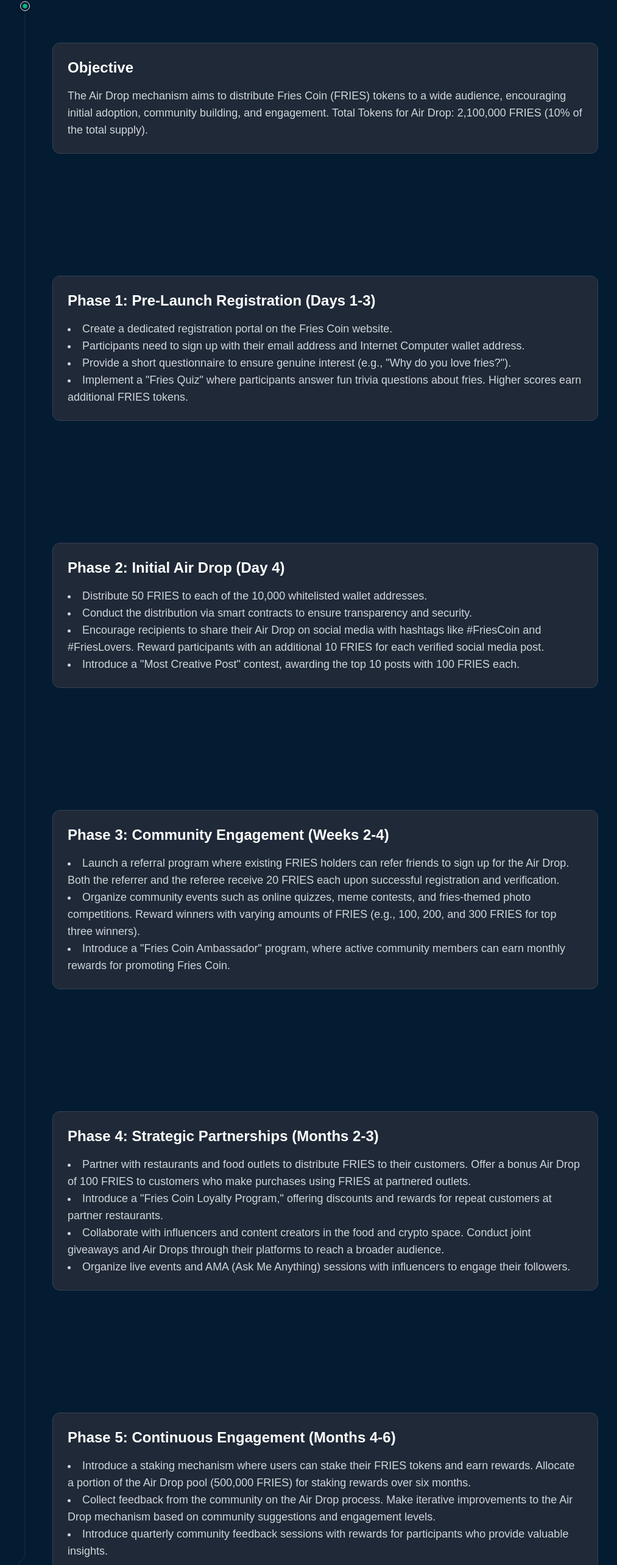
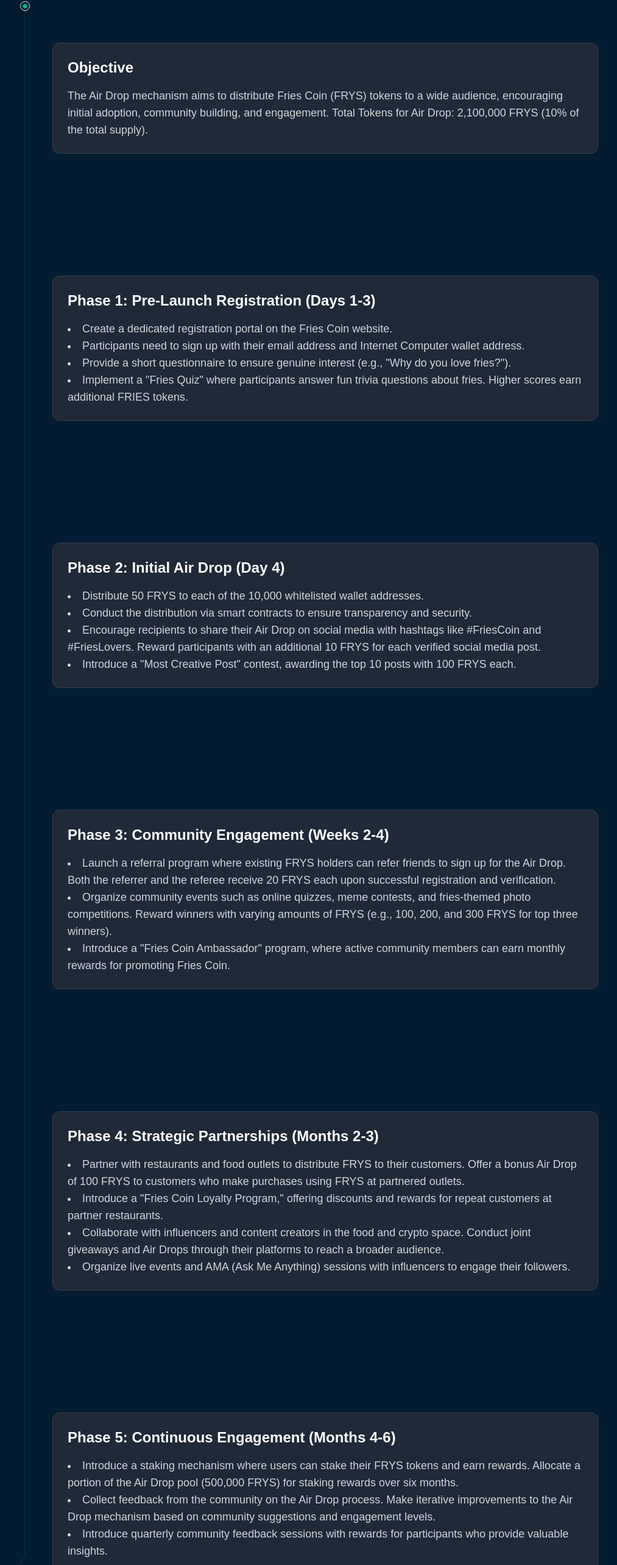
Before and after one commit to FRIES-COIN/FRIES-COIN, a React (Vite) app in the folder src/FRIES-COIN-frontend/: page /airdrops in a window 1280 px wide. Shown: the part 170-2736 px from the top of the page at 61% size, without its empty margins (106-1119 px from the left). Built offline with nearby package versions, Linux system fonts and the light colour scheme; no server answers; a web font is replaced by a local one.

Commit message:
changing $FRIES to $FRYS

```diff
--- a/src/FRIES-COIN-frontend/index.html
+++ b/src/FRIES-COIN-frontend/index.html
@@ -3,7 +3,7 @@
   <head>
     <meta charset="UTF-8" />
     <meta name="viewport" content="width=device-width" />
-    <title>$FRIES</title>
+    <title>$FRYS</title>
     <base href="/" />
     <link rel="icon" href="/favicon.ico" />
   </head>
--- a/src/FRIES-COIN-frontend/src/components/Airdrops.tsx
+++ b/src/FRIES-COIN-frontend/src/components/Airdrops.tsx
@@ -55,10 +55,10 @@ const Airdrops: React.FC = () => {
               translateZ={60}
               className="text-lg text-gray-300 font-rem"
             >
-              The Air Drop mechanism aims to distribute Fries Coin (FRIES)
+              The Air Drop mechanism aims to distribute Fries Coin (FRYS)
               tokens to a wide audience, encouraging initial adoption, community
               building, and engagement. Total Tokens for Air Drop: 2,100,000
-              FRIES (10% of the total supply).
+              FRYS (10% of the total supply).
             </CardItem>
           </CardBody>
         </CardContainer>
@@ -109,7 +109,7 @@ const Airdrops: React.FC = () => {
             >
               <ul className="list-disc list-inside mt-4 font-rem">
                 <li>
-                  Distribute 50 FRIES to each of the 10,000 whitelisted wallet
+                  Distribute 50 FRYS to each of the 10,000 whitelisted wallet
                   addresses.
                 </li>
                 <li>
@@ -119,12 +119,12 @@ const Airdrops: React.FC = () => {
                 <li>
                   Encourage recipients to share their Air Drop on social media
                   with hashtags like #FriesCoin and #FriesLovers. Reward
-                  participants with an additional 10 FRIES for each verified
+                  participants with an additional 10 FRYS for each verified
                   social media post.
                 </li>
                 <li>
                   Introduce a "Most Creative Post" contest, awarding the top 10
-                  posts with 100 FRIES each.
+                  posts with 100 FRYS each.
                 </li>
               </ul>
             </CardItem>
@@ -142,15 +142,15 @@ const Airdrops: React.FC = () => {
             <CardItem translateZ={60} className="text-lg text-gray-300">
               <ul className="list-disc list-inside mt-4 font-rem">
                 <li>
-                  Launch a referral program where existing FRIES holders can
+                  Launch a referral program where existing FRYS holders can
                   refer friends to sign up for the Air Drop. Both the referrer
-                  and the referee receive 20 FRIES each upon successful
+                  and the referee receive 20 FRYS each upon successful
                   registration and verification.
                 </li>
                 <li>
                   Organize community events such as online quizzes, meme
                   contests, and fries-themed photo competitions. Reward winners
-                  with varying amounts of FRIES (e.g., 100, 200, and 300 FRIES
+                  with varying amounts of FRYS (e.g., 100, 200, and 300 FRYS
                   for top three winners).
                 </li>
                 <li>
@@ -174,9 +174,9 @@ const Airdrops: React.FC = () => {
             <CardItem translateZ={60} className="text-lg text-gray-300">
               <ul className="list-disc list-inside mt-4 font-rem">
                 <li>
-                  Partner with restaurants and food outlets to distribute FRIES
-                  to their customers. Offer a bonus Air Drop of 100 FRIES to
-                  customers who make purchases using FRIES at partnered outlets.
+                  Partner with restaurants and food outlets to distribute FRYS
+                  to their customers. Offer a bonus Air Drop of 100 FRYS to
+                  customers who make purchases using FRYS at partnered outlets.
                 </li>
                 <li>
                   Introduce a "Fries Coin Loyalty Program," offering discounts
@@ -211,8 +211,8 @@ const Airdrops: React.FC = () => {
               <ul className="list-disc list-inside mt-4">
                 <li>
                   Introduce a staking mechanism where users can stake their
-                  FRIES tokens and earn rewards. Allocate a portion of the Air
-                  Drop pool (500,000 FRIES) for staking rewards over six months.
+                  FRYS tokens and earn rewards. Allocate a portion of the Air
+                  Drop pool (500,000 FRYS) for staking rewards over six months.
                 </li>
                 <li>
                   Collect feedback from the community on the Air Drop process.
@@ -242,19 +242,19 @@ const Airdrops: React.FC = () => {
             >
               <ul className="list-disc list-inside mt-4">
                 <li>
-                  Conduct a monthly lucky draw for all FRIES holders, with
-                  prizes ranging from 100 to 1,000 FRIES. Each transaction with
-                  FRIES counts as an entry into the draw, incentivizing usage.
+                  Conduct a monthly lucky draw for all FRYS holders, with
+                  prizes ranging from 100 to 1,000 FRYS. Each transaction with
+                  FRYS counts as an entry into the draw, incentivizing usage.
                 </li>
                 <li>
                   Allocate a portion of the Air Drop pool for charity
                   initiatives. Partner with global food charities to distribute
-                  FRIES to support food security and hunger relief efforts.
+                  FRYS to support food security and hunger relief efforts.
                 </li>
                 <li>
                   Launch educational campaigns to teach users about the Internet
-                  Computer blockchain and how to securely manage their FRIES
-                  tokens. Offer small FRIES rewards for completing educational
+                  Computer blockchain and how to securely manage their FRYS
+                  tokens. Offer small FRYS rewards for completing educational
                   modules and quizzes.
                 </li>
               </ul>
--- a/src/FRIES-COIN-frontend/src/components/FAQ.tsx
+++ b/src/FRIES-COIN-frontend/src/components/FAQ.tsx
@@ -2,11 +2,11 @@ import { PlaceholdersAndVanishInput } from "../components/ui/placeholders-and-va
 
 export default function FAQ() {
   const placeholders = [
-    "Why should I buy $FRIES?",
+    "Why should I buy $FRYS?",
     "What is a meme coin?",
-    "What is the utility of $FRIES Coin?",
-    "Does $FRIES have any airdrops mechanism?",
-    "Does $FRIES have any unique features?",
+    "What is the utility of $FRYS Coin?",
+    "Does $FRYS have any airdrops mechanism?",
+    "Does $FRYS have any unique features?",
   ];
 
   const handleChange = (e: React.ChangeEvent<HTMLInputElement>) => {
--- a/src/FRIES-COIN-frontend/src/components/Tokenomics.tsx
+++ b/src/FRIES-COIN-frontend/src/components/Tokenomics.tsx
@@ -113,20 +113,20 @@ const Tokenomics: React.FC = () => {
                       <span>Genesis Block:</span>
                       <ul className="list-inside list-item pl-4">
                         <li>
-                          Early Contributors and Team: 5% (1,050,000 FRIES)
+                          Early Contributors and Team: 5% (1,050,000 FRYS)
                         </li>
                         <li>
-                          Each team member receives: 95454.5455 FRIES (1,050,000
-                          FRIES / 11)
+                          Each team member receives: 95454.5455 FRYS (1,050,000
+                          FRYS / 11)
                         </li>
                         <li>
                           ICP Hubs: 5% (1,050,000 FRYS) - Each ICP Hub receives:
                           43,750 FRYS (1,050,000 FRYS / 24)
                         </li>
                         <li>
-                          Community Building and Rewards: 5% (1,050,000 FRIES)
+                          Community Building and Rewards: 5% (1,050,000 FRYS)
                         </li>
-                        <li>Liquidity: 15% (3,150,000 FRIES)</li>
+                        <li>Liquidity: 15% (3,150,000 FRYS)</li>
                       </ul>
                     </li>
                   </ul>
@@ -134,7 +134,7 @@ const Tokenomics: React.FC = () => {
                 <li>
                   <strong className="text-[#ffd543]">Mining Rewards:</strong>{" "}
                   Participants contribute computational resources to the network
-                  and are rewarded with FRIES tokens.
+                  and are rewarded with FRYS tokens.
                 </li>
               </ul>
             </div>
--- a/src/FRIES-COIN-frontend/src/components/Whitepaper.tsx
+++ b/src/FRIES-COIN-frontend/src/components/Whitepaper.tsx
@@ -185,11 +185,11 @@ const Whitepaper: React.FC = () => {
                   <strong className="text-[#ffd543]">
                     Initial Distribution:
                   </strong>{" "}
-                  Genesis Block: Initial distribution of FRIES:
+                  Genesis Block: Initial distribution of FRYS:
                   <ul className="list-disc list-inside mt-4 ml-8">
                     <li>
-                      Early Contributors and Team: 5% (1,050,000 FRIES) - Each
-                      team member receives: 95454.5455 FRIES (1,050,000 FRIES /
+                      Early Contributors and Team: 5% (1,050,000 FRYS) - Each
+                      team member receives: 95454.5455 FRYS (1,050,000 FRYS /
                       11)
                     </li>
                     <li>
@@ -198,15 +198,15 @@ const Whitepaper: React.FC = () => {
                     </li>
 
                     <li>
-                      Community Building and Rewards: 5% (1,050,000 FRIES)
+                      Community Building and Rewards: 5% (1,050,000 FRYS)
                     </li>
-                    <li> Liquidity: 15% (3,150,000 FRIES)</li>
+                    <li> Liquidity: 15% (3,150,000 FRYS)</li>
                   </ul>
                 </li>
                 <li>
                   <strong className="text-[#ffd543]">Mining Rewards:</strong>{" "}
                   Participants contribute computational resources to the network
-                  and are rewarded with FRIES tokens. Mining rewards are
+                  and are rewarded with FRYS tokens. Mining rewards are
                   distributed to validators based on their contribution to the
                   network's computational work.
                 </li>
```
Also changed, not shown: src/FRIES-COIN-frontend/src/components/Features.tsx (+5 -5 lines), src/FRIES-COIN-frontend/src/components/Footer.tsx (+11 -14 lines), src/FRIES-COIN-frontend/public/OC.jpeg (added).
